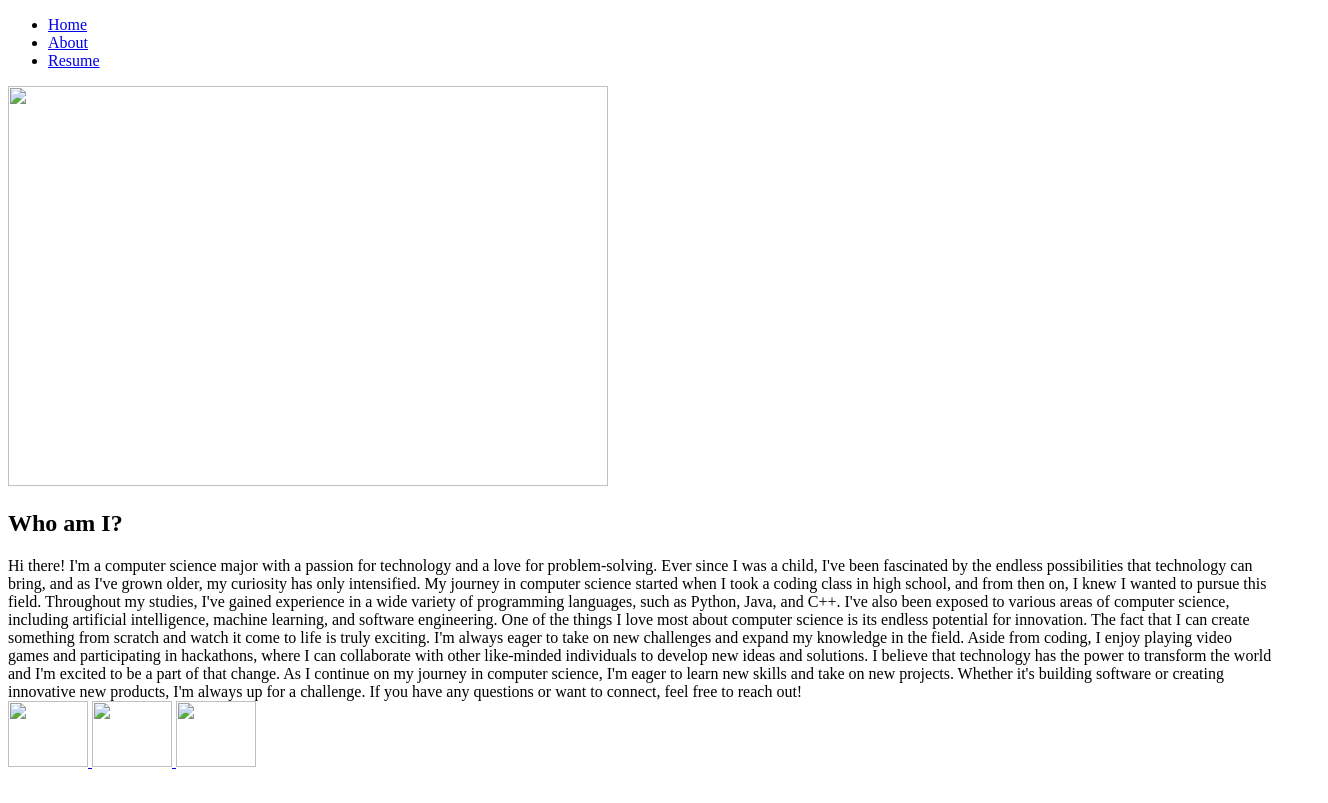
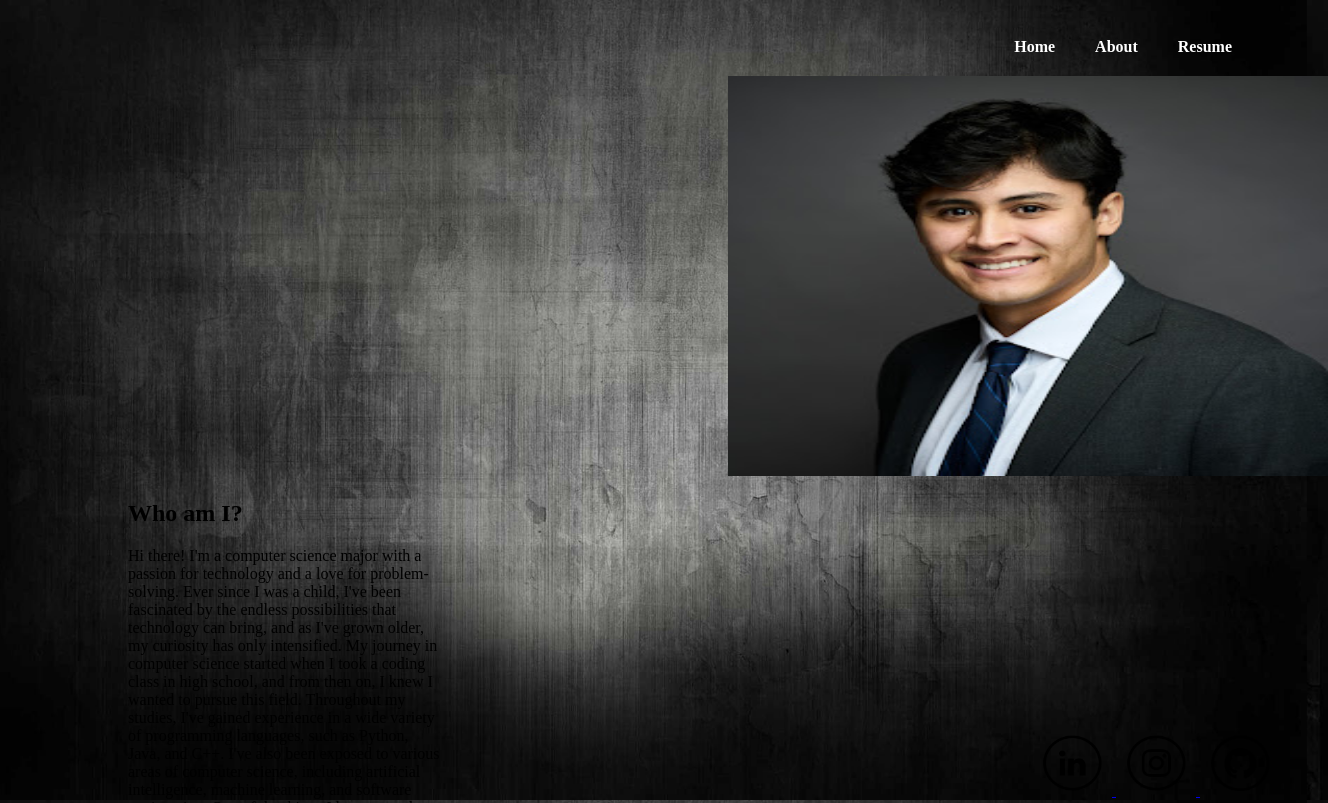
Before and after one commit to eNav/PersonalWeb, a plain HTML site: page Pages/about.html in a window 1280 px wide. Shown: the top 803 px of the page, 1328 px wide, since content can reach past the window. Drawn offline with Linux system fonts and the light colour scheme.

Commit message:
changed layout

```diff
--- a/Pages/About/about.html
+++ b/Pages/about.html
@@ -3,7 +3,7 @@
 <head>
 <meta charset="UTF-8">
 <title>About</title>
-<link href="about.css" rel="stylesheet" type="text/css">
+<link href="../about.css" rel="stylesheet" type="text/css">
 </head>
 
 <body>
@@ -24,7 +24,7 @@
 		<main class="main">
 			<section class="bio">
 			<div class="bio">
-				<div id ="headshot"><img src="Images/Headshot.jpg" width="600" height="400" alt=""/>
+				<div id ="headshot"><img src="../Images/Headshot.jpg" width="600" height="400" alt=""/>
 			</div>
 				<h2>Who am I?</h2>
 					<p1>
@@ -47,13 +47,13 @@ As I continue on my journey in computer science, I'm eager to learn new skills a
 </body>
 	<footer class="footer-img">
 	<a href="https://www.linkedin.com/in/edwin-navas-952290166/" target="_blank">
-  <img src="linkdin.png" width="80" height="66" alt=""/>
+  <img src="../Images/linkdin.png" width="80" height="66" alt=""/>
 </a>
 		<a href="https://www.instagram.com/enavas.18" target="_blank">
-  <img src="instagram.png" width="80" height="66" alt=""/>
+  <img src="../Images/instagram.png" width="80" height="66" alt=""/>
 </a>
 			<a href="https://github.com/eNav" target="_blank">
-  <img src="github.png" width="80" height="66" alt=""/>
+  <img src="../Images/github.png" width="80" height="66" alt=""/>
 </a>
 
 </footer>
--- a/Pages/Resume/resume.css
+++ b/resume.css
@@ -1,3 +1,7 @@
+@charset "UTF-8";
+@import url("personal.css");
+
+
 .resume-section {
     max-width: 800px;
     margin: 50px auto;
```
Also changed, not shown: Pages/index.html (renamed from Pages/Home/index.html, +5 -5 lines), Pages/resume.html (renamed from Pages/Resume/resume.html, +6 -4 lines), about.css (renamed from Pages/About/about.css).
